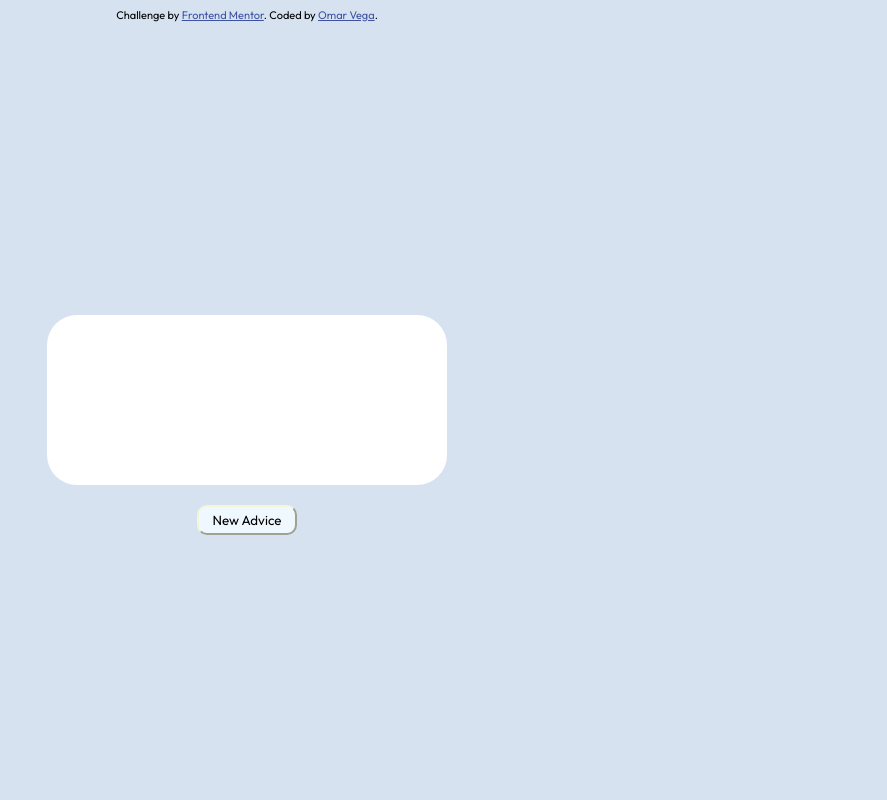
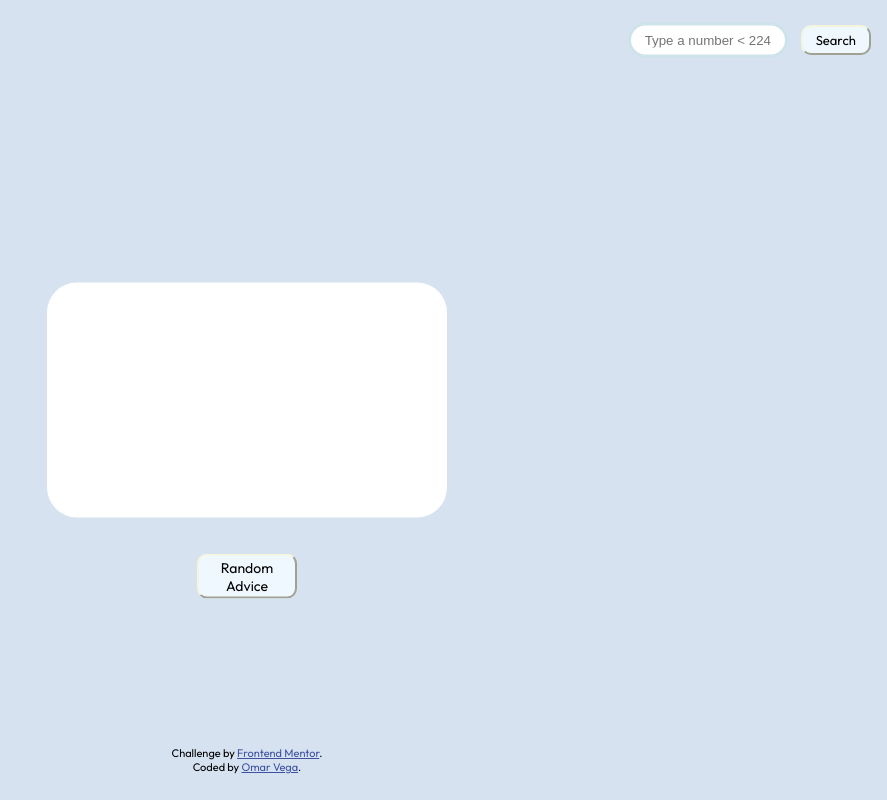
Before and after one commit to Cieth/adviceGenerator, a website built with Parcel: page index.html in a window 1280 px wide. Shown: the whole page, without its empty margins (393-1280 px from the left). Built offline with nearby package versions, Linux system fonts and the light colour scheme; no server answers.

Commit message:
Added searchbar

```diff
--- a/app.js
+++ b/app.js
@@ -21,3 +21,34 @@ getAdvice()
 btn.addEventListener('click', function(events){
     getAdvice()
 })
+
+function getAdviceById(id) {
+    axios.get(`https://api.adviceslip.com/advice/${id}`)
+    .then(function(response) {
+        console.log(response.data.slip.advice)
+        main.innerHTML =
+        `
+        <h1>Advice #${response.data.slip.id}</h1>
+        <br>
+        <br>
+
+        <p>${response.data.slip.advice.replace(/[^\w\s]/gi, '')}</p>
+        `
+    }).catch(function(err){
+        main.innerHTML =
+        `
+        <h1>Advice ???</h1>
+        <br>
+
+        <p>This advice has not been written yet</p>
+        `
+      });
+}
+
+
+let search  = document.querySelector(".search")
+let input = document.querySelector(".field")
+
+search.addEventListener("click", function () {
+    getAdviceById(input.value)
+})
--- a/css/styles.css
+++ b/css/styles.css
@@ -3,20 +3,32 @@ body{
     background-color:hsl(212, 45%, 89%);
     font-family:"Outfit" , sans-serif;
 }
+.attribution {
+    font-size: 11px;
+    text-align: center;
+    margin: 0;
+    position: absolute;
+    left: 50%;
+    top: 95%;
+    transform: translate(-50%, -50%);
+
+}
+.attribution a { color: hsl(228, 45%, 44%); }
 
 .main-advice{
     margin: 0;
     position: absolute;
     left: 50%;
-    top: 50%;
+    top: 40%;
     transform: translate(-50%, -50%);
     background-color: hsl(0, 0%, 100%);
     border-radius: 30px;
     width: 320px;
-    height:170px;
+    height:190px;
 }
 
 .main-advice p{
+    text-align:center;
     margin: 0;
     position: absolute;
     left: 50%;
@@ -27,6 +39,7 @@ body{
     text-align: center;
     font-size: 15px;
 }
+
 .btn{
     font-family: "Outfit" , sans-serif;
     font-weight: 500;
@@ -34,17 +47,37 @@ body{
     border-color: beige;
     border-radius: 10px;
     position: relative;
-    width: 120px;
-    height:40px;
+    width: 140px;
+    height:30px;
+    font-size: 14px;
     background-color: aliceblue;
     margin: 0;
     position: absolute;
     left: 50%;
-    top: 67%;
+    top: 65%;
     transform: translate(-50%, -50%);
 }
 
-
+.search{
+    width: 100px;
+    height:25px;
+    margin: 0;
+    position: absolute;
+    left: 75%;
+    top: 10%;
+    transform: translate(-50%, -50%);
+}
+.field{
+    border: solid hsl(193, 38%, 86%);
+    border-radius: 20px;
+    width: 140px;
+    height: 25px;
+    margin: 0;
+    position: absolute;
+    left: 35%;
+    top: 10%;
+    transform: translate(-50%, -50%);
+}
 @media (min-width: 992px) {
     .main-advice{
         margin: 0;
@@ -55,7 +88,7 @@ body{
         background-color: hsl(0, 0%, 100%);
         border-radius: 30px;
         width: 400px;
-        height:170px;
+        height:235px;
     }
 
     .main-advice p{
@@ -74,12 +107,39 @@ body{
         border-radius: 10px;
         position: relative;
         width: 100px;
-        height:30px;
+        height:45px;
         background-color: aliceblue;
         margin: 0;
         position: absolute;
         left: 50%;
-        top: 65%;
+        top: 72%;
         transform: translate(-50%, -50%);
     }
+    .search{
+        font-size: 13px;
+        width: 70px;
+        height:30px;
+        margin: 0;
+        position: absolute;
+        left: 96%;
+        top: 5%;
+        transform: translate(-50%, -50%);
+    }
+    .field{
+        border: solid hsl(193, 38%, 86%);
+        border-radius: 20px;
+        width: 150px;
+        margin: 0;
+        position: absolute;
+        left: 86%;
+        top: 5%;
+        height: 27px;
+        transform: translate(-50%, -50%);
+
+    }
+    input::-webkit-outer-spin-button,
+    input::-webkit-inner-spin-button {
+  -webkit-appearance: none;
+  margin: 0;
 }
+}
--- a/index.html
+++ b/index.html
@@ -8,21 +8,21 @@
   <link rel="icon" type="image/png" sizes="32x32" href="./images/favicon-32x32.png">
 
   <title>Frontend Mentor | Advice generator app</title>
+</head>
+<body>
   <div class="main-advice">
   </div>
   <button class="btn">
-    New Advice
+    Random Advice
   </button>
-  <style>
-    .attribution { font-size: 11px; text-align: center; }
-    .attribution a { color: hsl(228, 45%, 44%); }
-  </style>
-</head>
-<body>
-
+  <input  type="number"  class="field" placeholder="Type a number < 224" style="text-align: center;">
+  <button class="btn search" >
+    Search
+  </button>
   <div class="attribution">
     Challenge by <a href="https://www.frontendmentor.io?ref=challenge" target="_blank">Frontend Mentor</a>.
-    Coded by <a href="#">Omar Vega</a>.
+    <br>
+    Coded by <a target="_blank" href="https://github.com/Cieth">Omar Vega</a>.
   </div>
   <script src="./app.js" > </script>
 </body>
```
Also changed, not shown: README.md, dist/index.html, dist/index.js, 6 other files.
